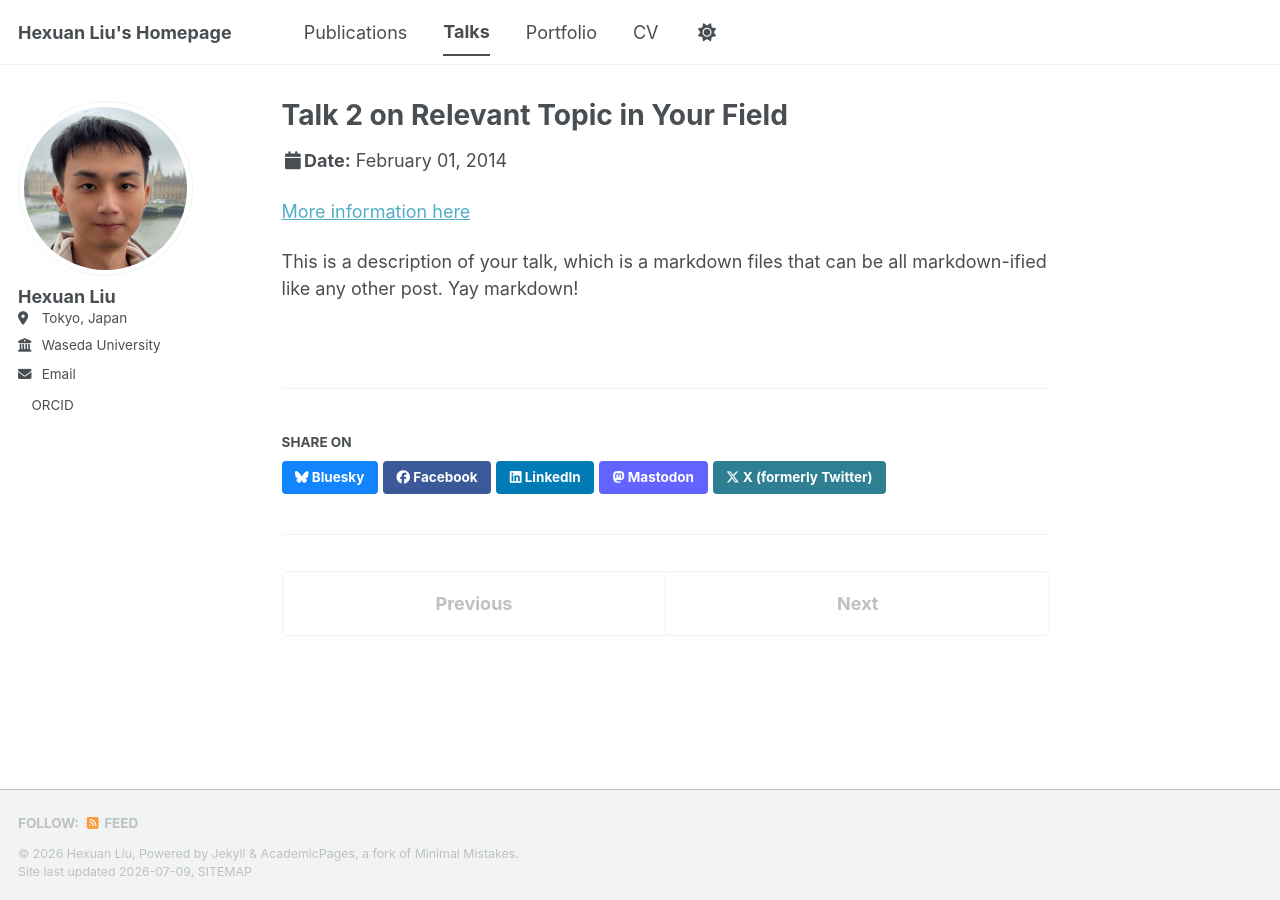
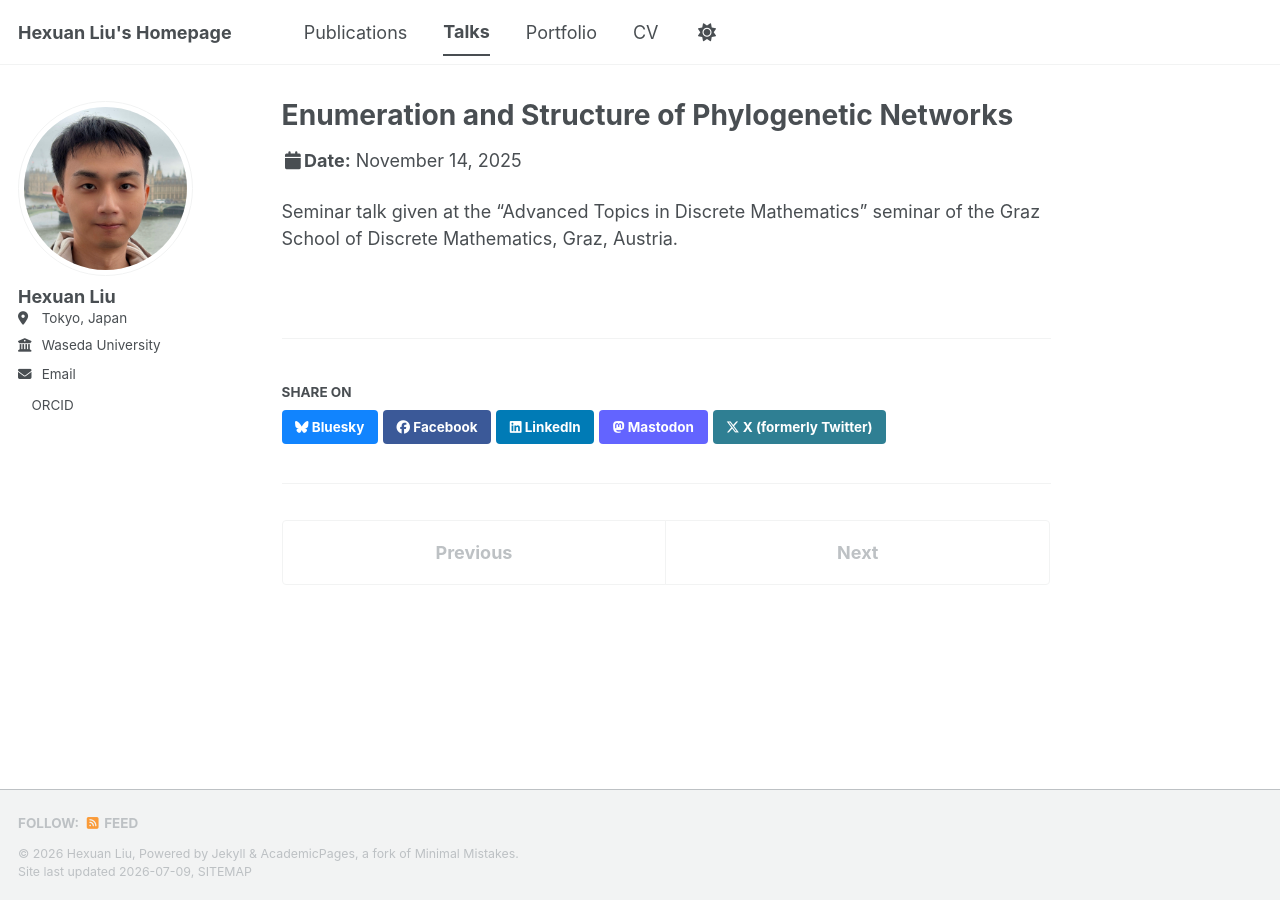
Before and after one commit to Hexuan-Liu/hexuan-liu.github.io, a Jekyll site: the page built from _talks/2014-02-01-talk-2.md, in a window 1280 px wide. Built offline with Jekyll 4.4.1, drawn with Linux system fonts in a browser that asks for light colours; a style sheet for code colours, icons or effects is not loaded.

Commit message:
Revise talk information for seminar in Graz
Updated talk details including title, type, venue, date, and location.

```diff
--- a/_talks/2014-02-01-talk-2.md
+++ b/_talks/2014-02-01-talk-2.md
@@ -1,13 +1,10 @@
 ---
-title: "Talk 2 on Relevant Topic in Your Field"
+title: "Enumeration and Structure of Phylogenetic Networks"
 collection: talks
-type: "Talk"
-permalink: /talks/2014-02-01-talk-2
-venue: "London School of Testing"
-date: 2014-02-01
-location: "London, UK"
+type: "Invited seminar talk"
+venue: "Advanced Topics in Discrete Mathematics Seminar, Graz School of Discrete Mathematics"
+date: 2025-11-14
+location: "Graz, Austria"
 ---
 
-[More information here](http://example2.com)
-
-This is a description of your talk, which is a markdown files that can be all markdown-ified like any other post. Yay markdown!
+Seminar talk given at the "Advanced Topics in Discrete Mathematics" seminar of the Graz School of Discrete Mathematics, Graz, Austria.
```
